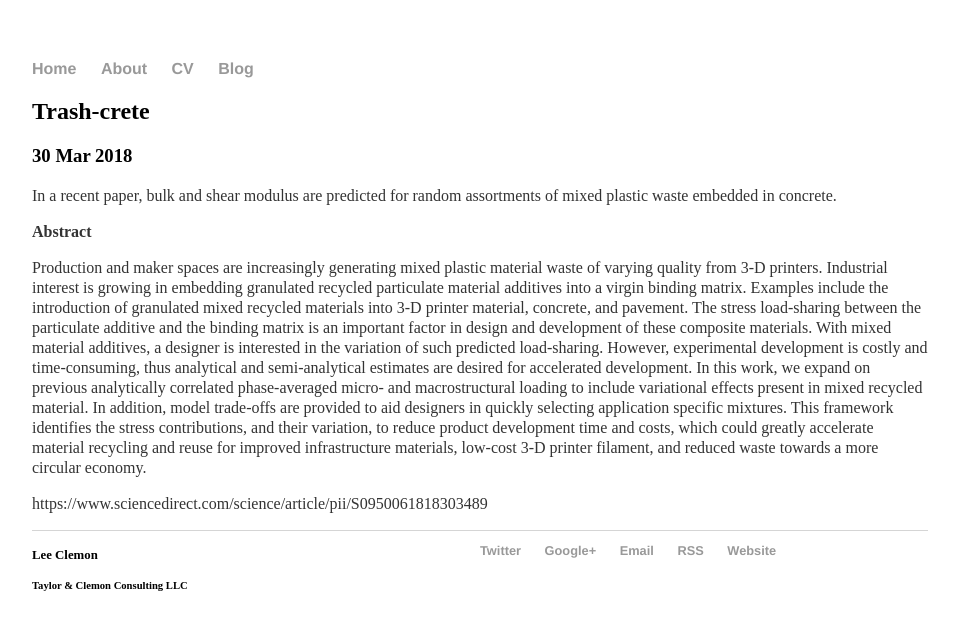
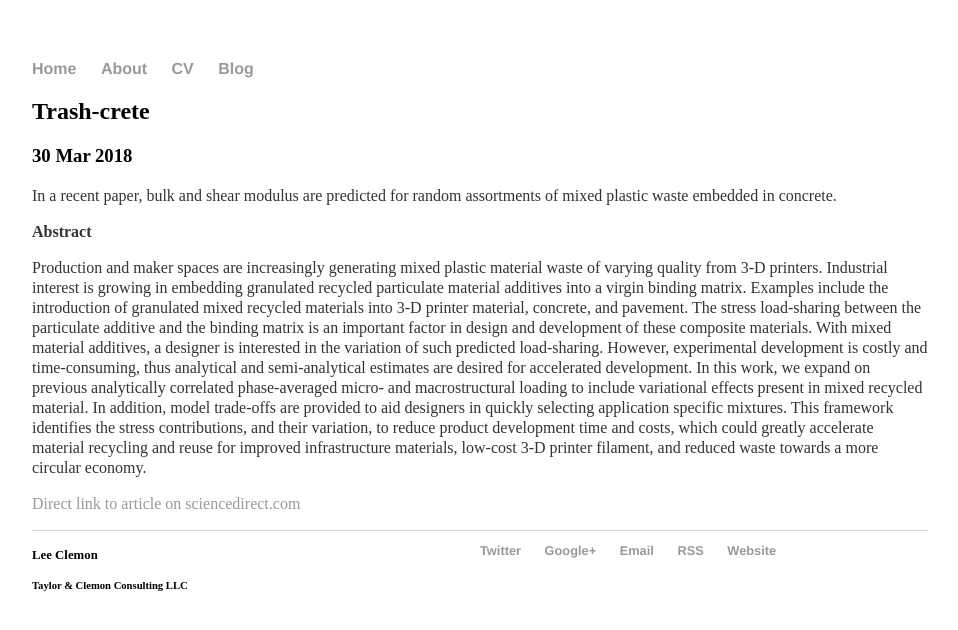
Before and after one commit to lclemon/lclemon.github.io, a Jekyll site: the page built from _posts/2018-03-30-Trash-crete.md, in a window 1280 px wide. Shown: the top 630 px of the page, without its empty margins (160-1118 px from the left). Built offline with Jekyll 4.4.1, drawn with Linux system fonts in a browser that asks for light colours; a script that is not in the unit is left out.

Commit message:
Update 2018-03-30-Trash-crete.md

```diff
--- a/_posts/2018-03-30-Trash-crete.md
+++ b/_posts/2018-03-30-Trash-crete.md
@@ -12,4 +12,5 @@ In a recent paper, bulk and shear modulus are predicted for random assortments o
 
 Production and maker spaces are increasingly generating mixed plastic material waste of varying quality from 3-D printers. Industrial interest is growing in embedding granulated recycled particulate material additives into a virgin binding matrix. Examples include the introduction of granulated mixed recycled materials into 3-D printer material, concrete, and pavement. The stress load-sharing between the particulate additive and the binding matrix is an important factor in design and development of these composite materials. With mixed material additives, a designer is interested in the variation of such predicted load-sharing. However, experimental development is costly and time-consuming, thus analytical and semi-analytical estimates are desired for accelerated development. In this work, we expand on previous analytically correlated phase-averaged micro- and macrostructural loading to include variational effects present in mixed recycled material. In addition, model trade-offs are provided to aid designers in quickly selecting application specific mixtures. This framework identifies the stress contributions, and their variation, to reduce product development time and costs, which could greatly accelerate material recycling and reuse for improved infrastructure materials, low-cost 3-D printer filament, and reduced waste towards a more circular economy.
 
-https://www.sciencedirect.com/science/article/pii/S0950061818303489
+
+<a href="https://www.sciencedirect.com/science/article/pii/S0950061818303489">Direct link to article on sciencedirect.com</a>
```
